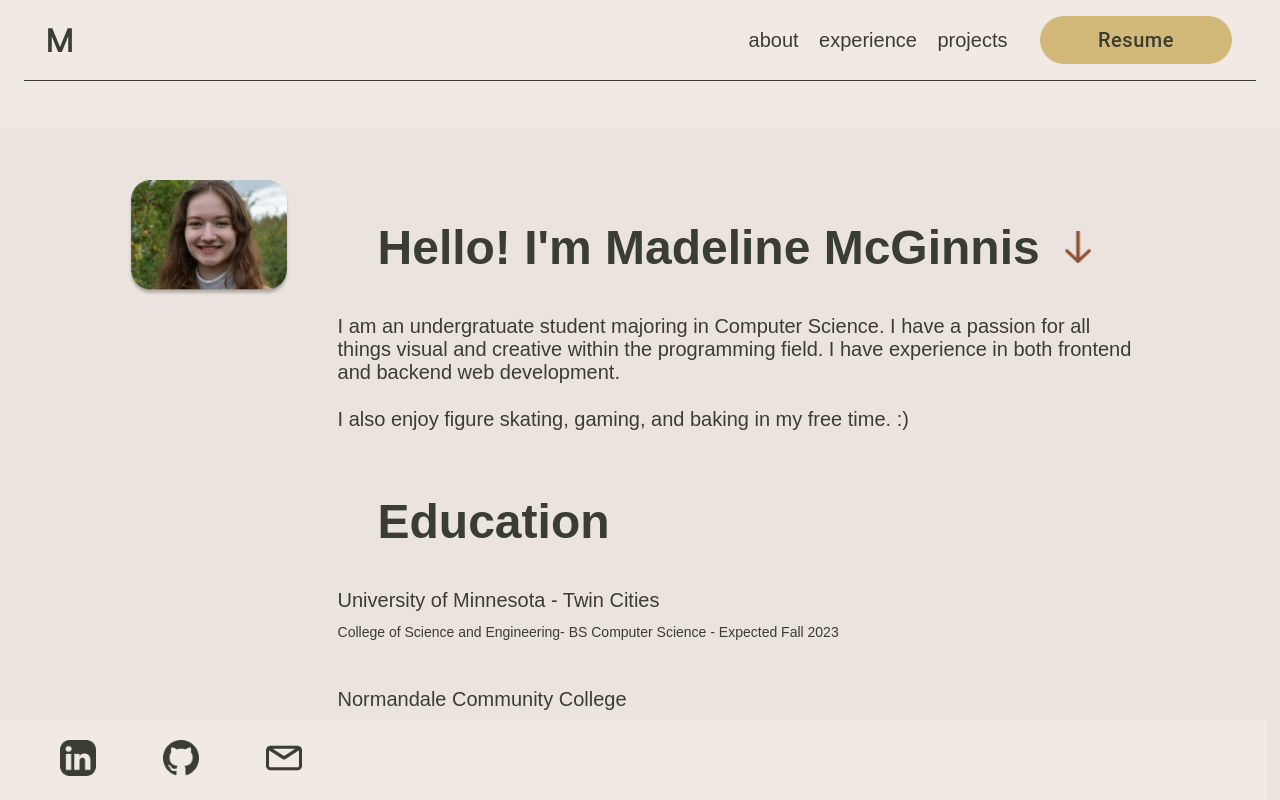
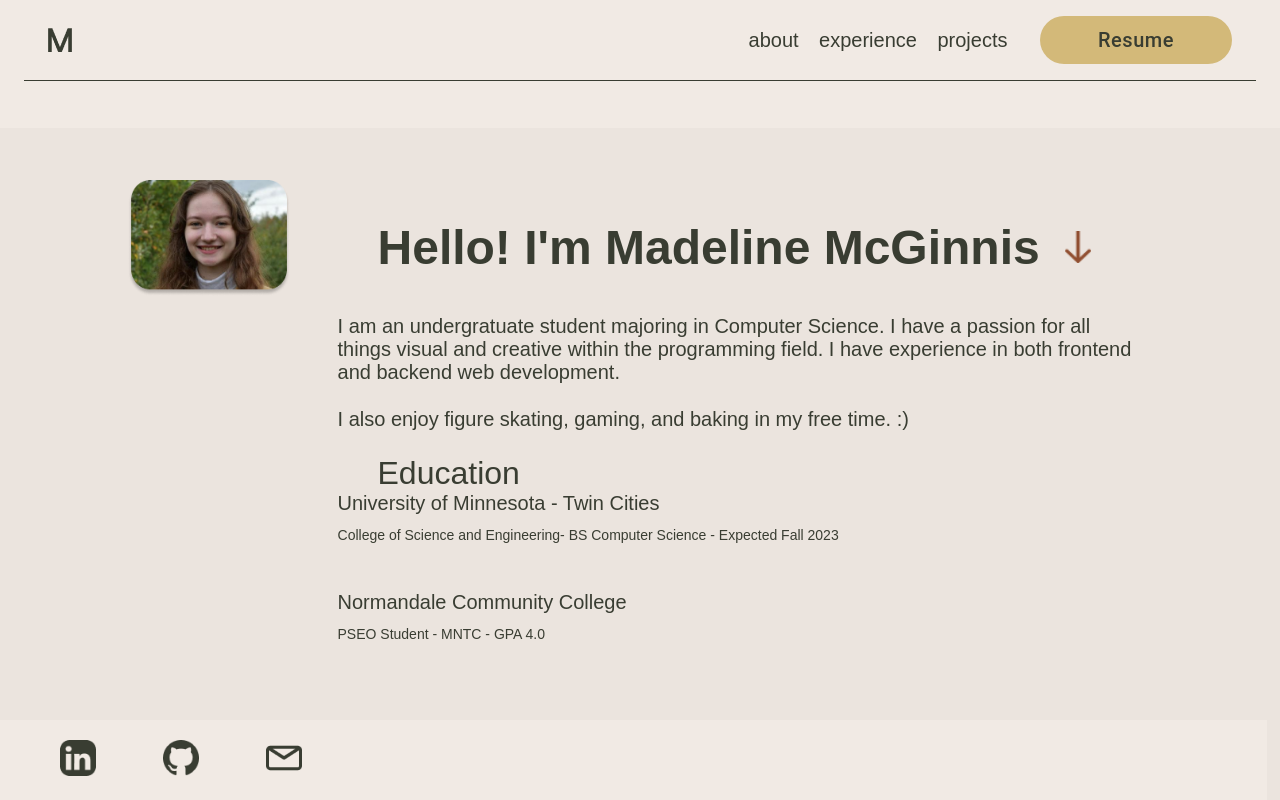
Before and after one commit to madelinemcg/portfolio, a React (Create React App) app: page / in a window 1280 px wide. Built offline with nearby package versions, Linux system fonts and the light colour scheme.

Commit message:
sub-heading fix

```diff
--- a/src/pages/HomePage/HomePage.scss
+++ b/src/pages/HomePage/HomePage.scss
@@ -98,7 +98,8 @@
         .sub-heading {
           display: flex;
           text-align: center;
-          font-size: 12px;
+          font-size: 24px;
+          font-weight: bold;
         }
 
         .sub-text {
--- a/src/pages/HomePage/HomePage.tsx
+++ b/src/pages/HomePage/HomePage.tsx
@@ -32,7 +32,7 @@ export const HomePage: React.FC = () => {
             <div className="sub-text">{COPY.PROFILE.SUB_DESCRIPTION}</div>
             <div className="space"></div>
             <div className="heading">
-              <h2 className="title">{COPY.EDUCATION.HEADING}</h2>
+              <div className="title">{COPY.EDUCATION.HEADING}</div>
             </div>
             <div>{COPY.EDUCATION.UMN.HEADING}</div>
             <div className="small-text">{COPY.EDUCATION.UMN.DESCRIPTION}</div>
```
